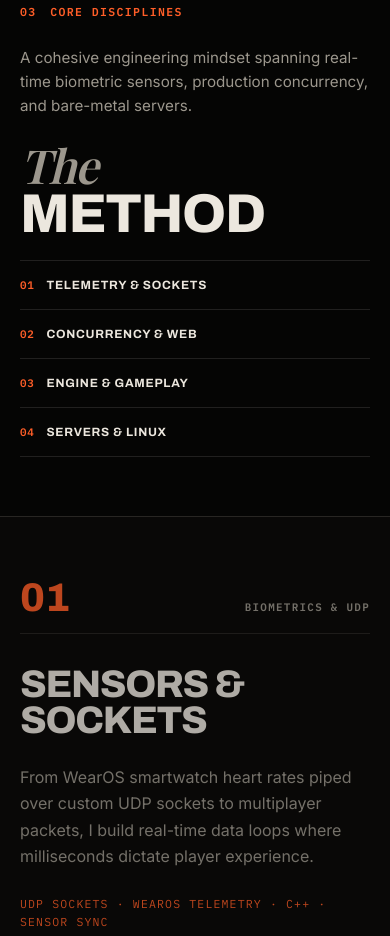
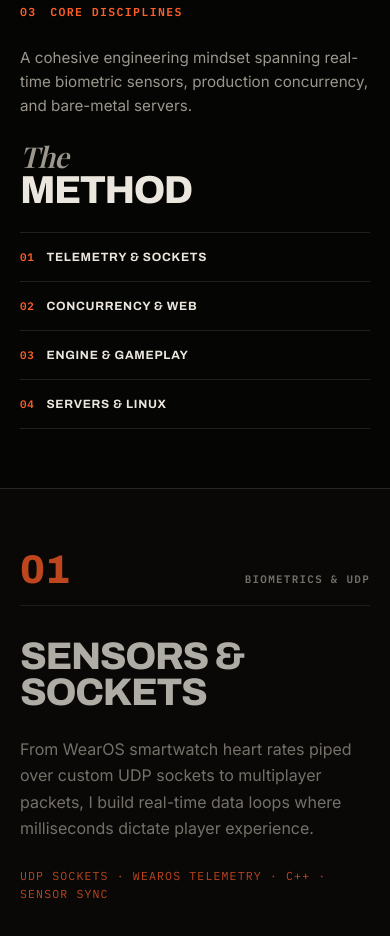
Before and after one commit to nabbbbil/muhd-nabil-portfolio, a website built with Vite: page index.html in a window 390 px wide. Shown: the part 8011-8947 px from the top of the page. Built offline with nearby package versions, Linux system fonts and the light colour scheme; some packages are replaced by stand-ins of ours; a web font is replaced by a local one.

Commit message:
fix(styles): repair Core Disciplines title overflow and viewport clipping

```diff
--- a/src/styles/responsive.css
+++ b/src/styles/responsive.css
@@ -121,17 +121,21 @@
   }
 
   .process__title {
-    grid-template-columns: 1fr;
-    gap: 0.5rem;
+    display: flex;
+    flex-direction: column;
+    align-items: flex-start;
+    gap: 0.25rem;
   }
 
   .process__title-serif {
     transform: none;
-    font-size: clamp(2.5rem, 12vw, 4.5rem);
+    font-size: clamp(1.8rem, 6.5vw, 3rem);
   }
 
   .process__title-main {
-    font-size: clamp(3rem, 14vw, 6rem);
+    font-size: clamp(2.2rem, 10vw, 4.4rem);
+    letter-spacing: -0.04em;
+    white-space: nowrap;
   }
 
   .process__legend {
--- a/src/styles/sections.css
+++ b/src/styles/sections.css
@@ -877,32 +877,39 @@
 
 .process__title {
   align-self: center;
-  display: grid;
-  grid-template-columns: minmax(7rem, 0.45fr) minmax(0, 3fr);
-  align-items: end;
+  display: flex;
+  align-items: baseline;
+  flex-wrap: wrap;
+  column-gap: clamp(0.75rem, 1.8vw, 2rem);
+  row-gap: 0.25rem;
   width: 100%;
+  max-width: 100%;
   font-family: var(--font-grotesk);
   font-weight: 800;
-  line-height: 0.75;
-  letter-spacing: -0.06em;
+  line-height: 0.85;
+  letter-spacing: -0.05em;
 }
 
 .process__title-serif {
   font-family: var(--font-serif);
   font-style: italic;
   font-weight: 400;
-  font-size: clamp(3.8rem, 8vw, 8.5rem);
+  font-size: clamp(2.4rem, 4.4vw, 5.2rem);
   color: var(--ink-dim);
   line-height: 0.9;
-  letter-spacing: -0.04em;
-  transform: translateY(-0.1em) rotate(-4deg);
+  letter-spacing: -0.03em;
+  transform: translateY(-0.05em) rotate(-3deg);
+  display: inline-block;
+  flex-shrink: 0;
 }
 
 .process__title-main {
-  font-size: clamp(4.5rem, 13vw, 14.5rem);
+  font-size: clamp(2.8rem, 7.5vw, 8.6rem);
   text-transform: uppercase;
   color: var(--ink);
   white-space: nowrap;
+  letter-spacing: -0.05em;
+  display: inline-block;
 }
 
 .process__legend {
```
